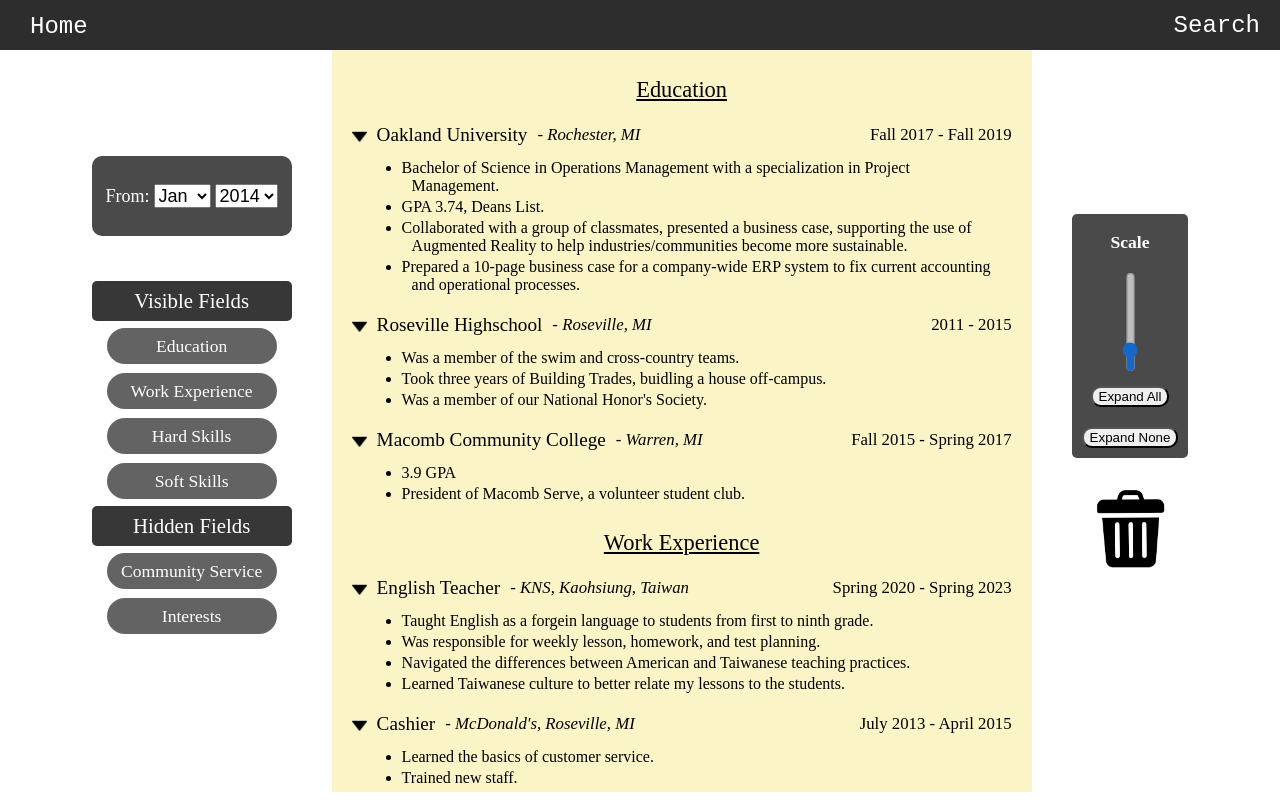
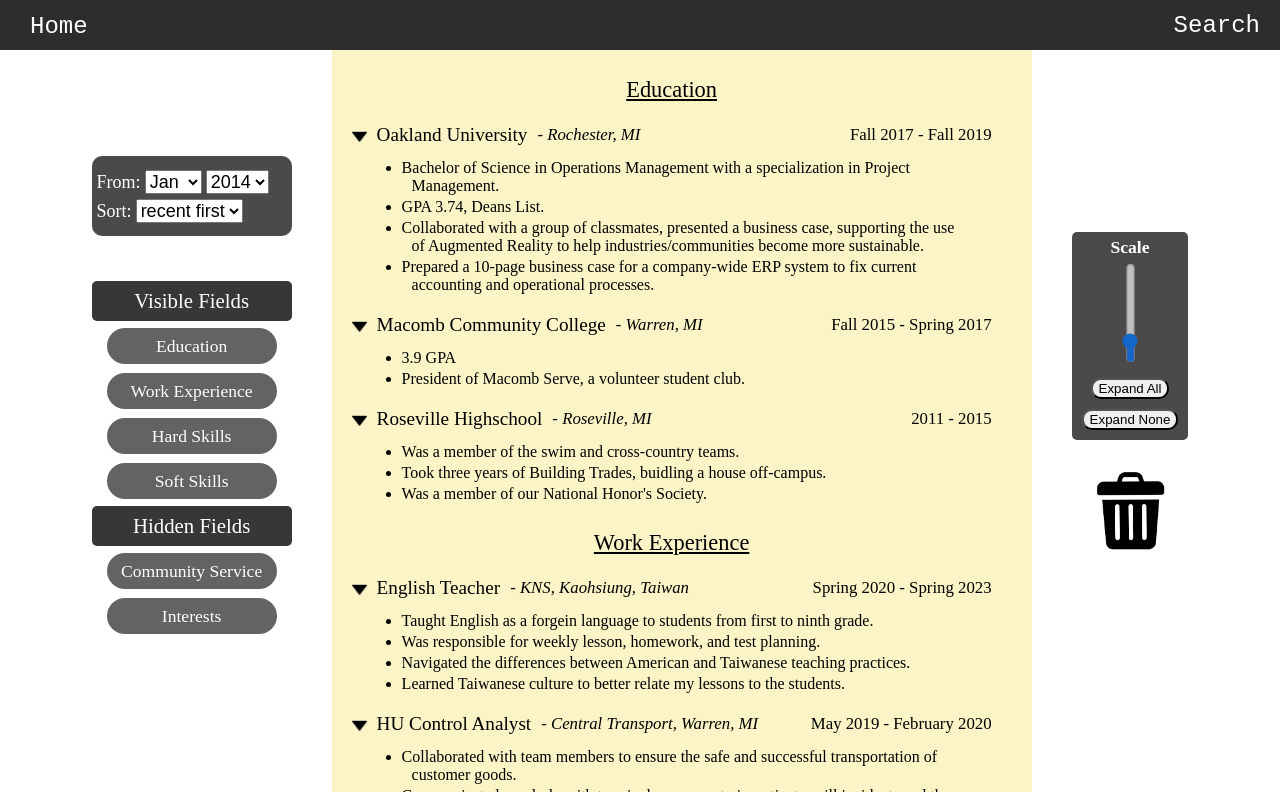
Before and after one commit to juniorjoe3/JosephHeaton, a website: page pages/professional.html in a window 1280 px wide. Drawn offline with Linux system fonts and the light colour scheme.

Commit message:
prof sort

```diff
--- a/css/professional_styles.css
+++ b/css/professional_styles.css
@@ -38,17 +38,22 @@
     background-color: rgb(74, 74, 74);
     display: flex;
     justify-content: center;
-    align-items: center;
+    align-items:center;
     margin-bottom: 40px;
     border-radius: 10px;
 }
 
 #dateFilter_container label {
     color:white;
+    margin-left: 5px;
 }
 
 #dateFilter_container label, select {
     font-size: large;
+}
+
+#sort {
+    margin-top: 5px;
 }
 
 /* -----drag and drop ------------------------- */
@@ -115,6 +120,8 @@
     width: 700px;
     height: 100%;
     margin-left: 20px;
+    padding-left: 0px 10px;
+    padding-right: 15px;
     margin-right: 20px;
     overflow-y: auto;
     overflow-x: hidden;
@@ -124,7 +131,7 @@
 
 
 #resume_container {
-    width: 700px;
+    width: 680px;
     padding: 50px 10px;
     background-color: rgb(250, 244, 199);
 
@@ -240,6 +247,7 @@
 #button_container h3 {
     font-size:1.1rem;
     color: white;
+    margin: 5px;
 }
 
 .slider {
@@ -253,6 +261,8 @@
     transition: opacity .2s;
     writing-mode: bt-lr;
     -webkit-appearance: slider-vertical;
+    margin-bottom: 15px;
+    margin-top: 0;
   }
 
   .slider:hover {
@@ -276,7 +286,8 @@
   }
 
 #expandAll_btn, #expandNone_btn {
-    margin: 10px 10px;
+    margin: 0px 10px;
+    margin-bottom: 10px;
     border-radius: 10px;
 }
 
--- a/data/resume.json
+++ b/data/resume.json
@@ -113,7 +113,7 @@
     },
     {
         "title":"Macomb Serve",
-        "location":"- Macomb Community College, Warren, MI",
+        "location":"- Macomb Community College, MI",
         "dateTo":"2017/5",
         "dateString":"November 2016 - May 2017",
         "category":"Community Service",
--- a/js/js_professional.js
+++ b/js/js_professional.js
@@ -50,8 +50,10 @@ function printResume() {
         entrySet.add(entry_obj);
       }
     }
+
     // now print the field
     if (entrySet.size > 0) {
+      entrySet_Sorted = sortEntries(entrySet);
       const field_div = document.createElement('div');
       const textNode = document.createTextNode(current_cat);
       field_div.appendChild(textNode);
@@ -59,22 +61,22 @@ function printResume() {
       resume_container.appendChild(field_div)
         switch (current_cat) {
           case "Education":
-            entrySet.forEach(function(value) {printEntry_Full(value)});
+            entrySet_Sorted.forEach(function(value) {printEntry_Full(value)});
             break;
           case "Work Experience":
-            entrySet.forEach(function(value) {printEntry_Full(value)});
+            entrySet_Sorted.forEach(function(value) {printEntry_Full(value)});
             break;
           case "Hard Skills":
-            entrySet.forEach(function(value) {printEntry_Full(value)});
+            entrySet_Sorted.forEach(function(value) {printEntry_Full(value)});
             break;
           case "Soft Skills":
-            entrySet.forEach(function(value) {printEntry_Full(value)});
+            entrySet_Sorted.forEach(function(value) {printEntry_Full(value)});
             break;
           case "Community Service":
-            entrySet.forEach(function(value) {printEntry_Full(value)});
+            entrySet_Sorted.forEach(function(value) {printEntry_Full(value)});
             break;
           case "Interests":
-            entrySet.forEach(function(value) {printEntry_Full(value)});
+            entrySet_Sorted.forEach(function(value) {printEntry_Full(value)});
             break;
           case "":
 
@@ -143,18 +145,61 @@ function printEntry_Full(entry_obj) {
 
 }
 
+// sorting -------------------------------------------------------------------------------------------------------------------------
 
-// <div onclick="toggleView(this)" class="header" draggable="true" ondragend="dragEntryEnd()" ondragstart="dragEntryStart(event)">
+function sortEntries(entrySet) {
+  const sort_dropdown = document.getElementById('sort');
+  const sort_method = sort_dropdown.value;
+  switch (sort_method) {
+    case 'recent first':
+        return sort_recent_first(entrySet);
+    case 'recent last':
+        return sort_recent_last(entrySet);
+  }
+}
+
+function sort_recent_first(entrySet) {
+  const entryArray = Array.from(entrySet);
+  console.log(entryArray);
+  entryArray.sort(function(a, b){
+      const date_A = new Date(a.dateTo)
+      const date_B = new Date(b.dateTo)
+      if (date_A > date_B) {
+        return -1;
+      } else {
+        return 1;
+      }
+  });
+  console.log(entryArray);
+  const sortedSet = new Set(entryArray);
+  return sortedSet;
+}
 
 
+function sort_recent_last(entrySet) {
+  const entryArray = Array.from(entrySet);
+  console.log(entryArray);
+  entryArray.sort(function(a, b){
+      const date_A = new Date(a.dateTo)
+      const date_B = new Date(b.dateTo)
+      if (date_A < date_B) {
+        return -1;
+      } else {
+        return 1;
+      }
+  });
+  console.log(entryArray);
+  const sortedSet = new Set(entryArray);
+  return sortedSet;
+}
 
-
-
+// loading of page ------------------------------------------------------------------------------------------------------------------
 
 // save values
 function saveValues() {
   saveOrder();
   saveDateFrom();
+  saveSort();
 }
 
 // save field order to local storage
@@ -199,6 +244,20 @@ function loadOrder() {
   }
 }
 
+// save sort
+function saveSort() {
+  const sort = document.getElementById('sort');
+  localStorage.setItem('sort', sort.value);
+}
+
+// load sort
+function loadSort() {
+  if(localStorage.getItem('sort') != null) {
+    const sort = document.getElementById('sort');
+    sort.value = localStorage.getItem('sort');
+  }
+}
+
 // save dateFrom
 function saveDateFrom() {
   const fromMonth = document.getElementById('fromMonth').value;
@@ -217,7 +276,7 @@ function loadDateFrom() {
   }
 }
 
-// date from
+// read date from
 function readDateFrom() {
   const fromMonth = document.getElementById('fromMonth').value;
   const fromYear = document.getElementById('fromYear').value;
@@ -225,6 +284,8 @@ function readDateFrom() {
   console.log(fromDate);
   return fromDate;
 }
+
+// ---------- buttons ----------------------------------------------------------------------------------------------------------
 
 function toggleView(header_div) {
   console.log('toggle view');
--- a/pages/professional.html
+++ b/pages/professional.html
@@ -30,7 +30,7 @@
                 <div>
                     <label for="fromMonth">From:</label>
                     <select name="fromMonth" id="fromMonth" oninput="printResume()">
-                        <option value="1">Jan</option>
+                        <option value="1" selected>Jan</option>
                         <option value="2">Feb</option>
                         <option value="3">Mar</option>
                         <option value="4">Apr</option>
@@ -44,7 +44,7 @@
                         <option value="12">Dec</option>
                     </select>
                     <select name="fromYear" id="fromYear" oninput="printResume()">
-                        <option value="2014">2014</option>
+                        <option value="2014" selected>2014</option>
                         <option value="2015">2015</option>
                         <option value="2016">2016</option>
                         <option value="2017">2017</option>
@@ -56,6 +56,11 @@
                         <option value="2023">2023</option>
                         <option value="2024">2024</option>
                         <option value="2025">2025</option>
+                    </select>
+                    <label for="sort">Sort:</label>
+                    <select name="sort" id="sort" oninput="printResume()">
+                        <option value="recent first" selected>recent first</option>
+                        <option value="recent last">recent last</option>
                     </select>
                 </div>
                 <div>
@@ -110,6 +115,7 @@
     <script type="text/javascript">
         loadOrder();
         loadDateFrom();
+        loadSort();
         fetchResume();
         window.addEventListener("beforeunload", saveValues, false);
     </script>
```
